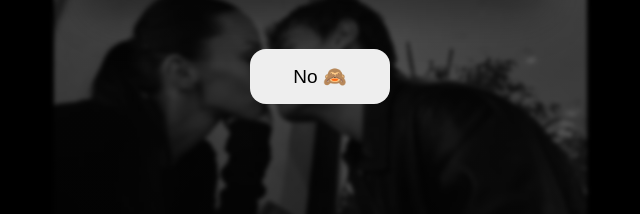
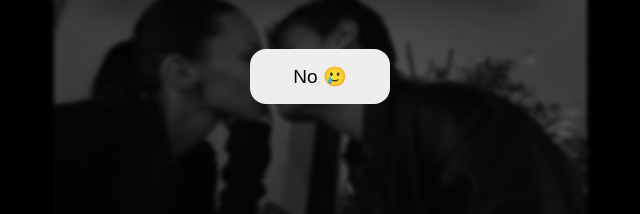
Before and after one commit to tommasotissot/valentine, a plain HTML site: page index.html in a window 1280 px wide. Shown: the part 523-737 px from the top of the page, 320-960 px from the left. Drawn offline with Linux system fonts and the light colour scheme.

Commit message:
Change emoji on 'No' button in index.html

```diff
--- a/index.html
+++ b/index.html
@@ -173,7 +173,7 @@ button {
   </div>
 </div>
 
-<button id="noBtn">No 🙈</button>
+<button id="noBtn">No 🥲</button>
 
 <script>
 const noBtn = document.getElementById("noBtn");
```
